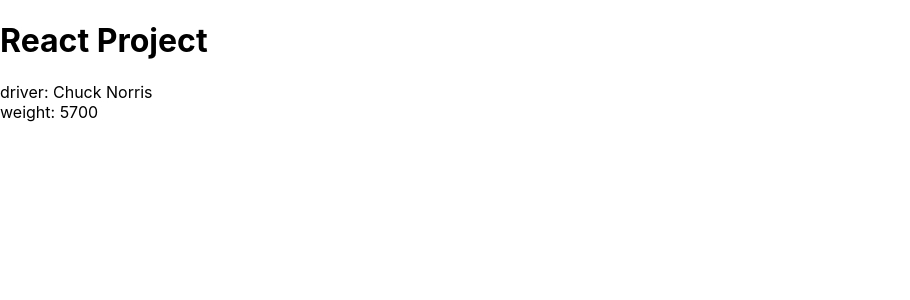
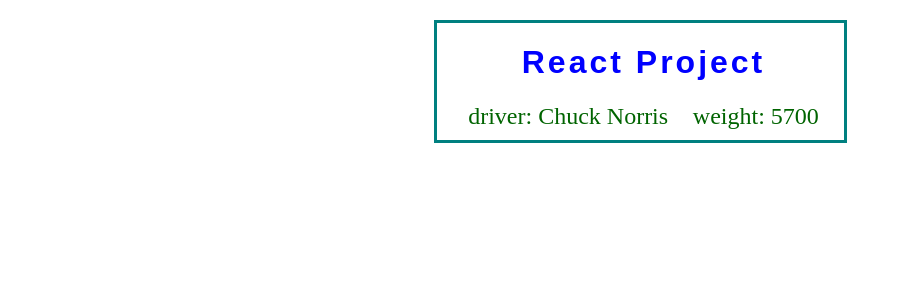
Before and after one commit to Ivan583/trucks, a React (Create React App) app: page / in a window 1280 px wide. Shown: the top 300 px of the page, without its empty margins (0-910 px from the left). Built offline with nearby package versions, Linux system fonts and the light colour scheme.

Commit message:
add application styles

```diff
--- a/src/index.css
+++ b/src/index.css
@@ -1,13 +1,27 @@
 body {
   margin: 0;
-  font-family: -apple-system, BlinkMacSystemFont, 'Segoe UI', 'Roboto', 'Oxygen',
-    'Ubuntu', 'Cantarell', 'Fira Sans', 'Droid Sans', 'Helvetica Neue',
-    sans-serif;
+  font-family: 'Times New Roman', Times, serif;
   -webkit-font-smoothing: antialiased;
   -moz-osx-font-smoothing: grayscale;
 }
 
-code {
-  font-family: source-code-pro, Menlo, Monaco, Consolas, 'Courier New',
-    monospace;
+.App {
+  width: 400px;
+  margin: 20px auto 0;
+  padding-left: 7px;
+  border: 3px solid teal;
 }
+
+h1 {
+  font-family: Arial, Helvetica, sans-serif;
+  text-align: center;
+  color: blue;
+  letter-spacing: 3px;
+}
+.flight {
+  display: flex;
+  justify-content: space-evenly;
+  font-size: 24px;
+  color: darkgreen;
+  margin-bottom: 10px;
+}
```
